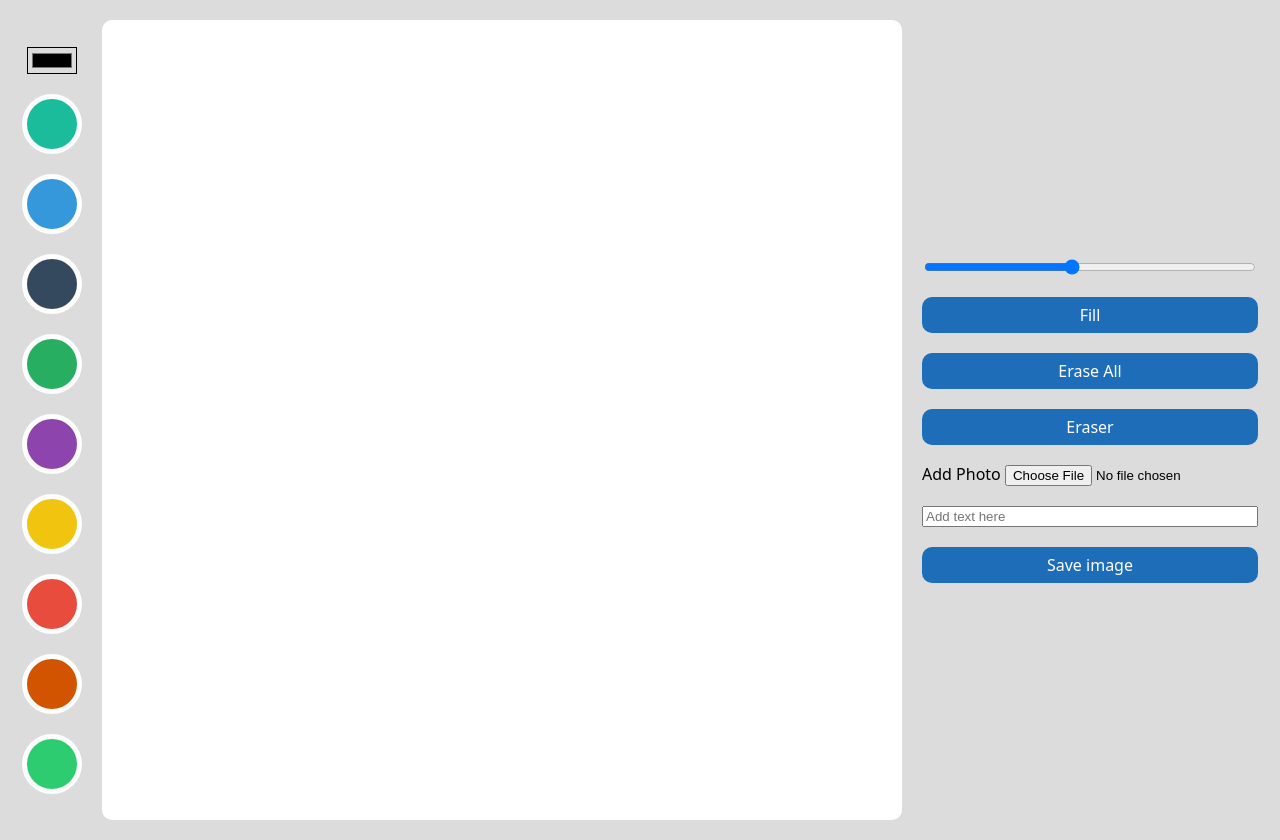
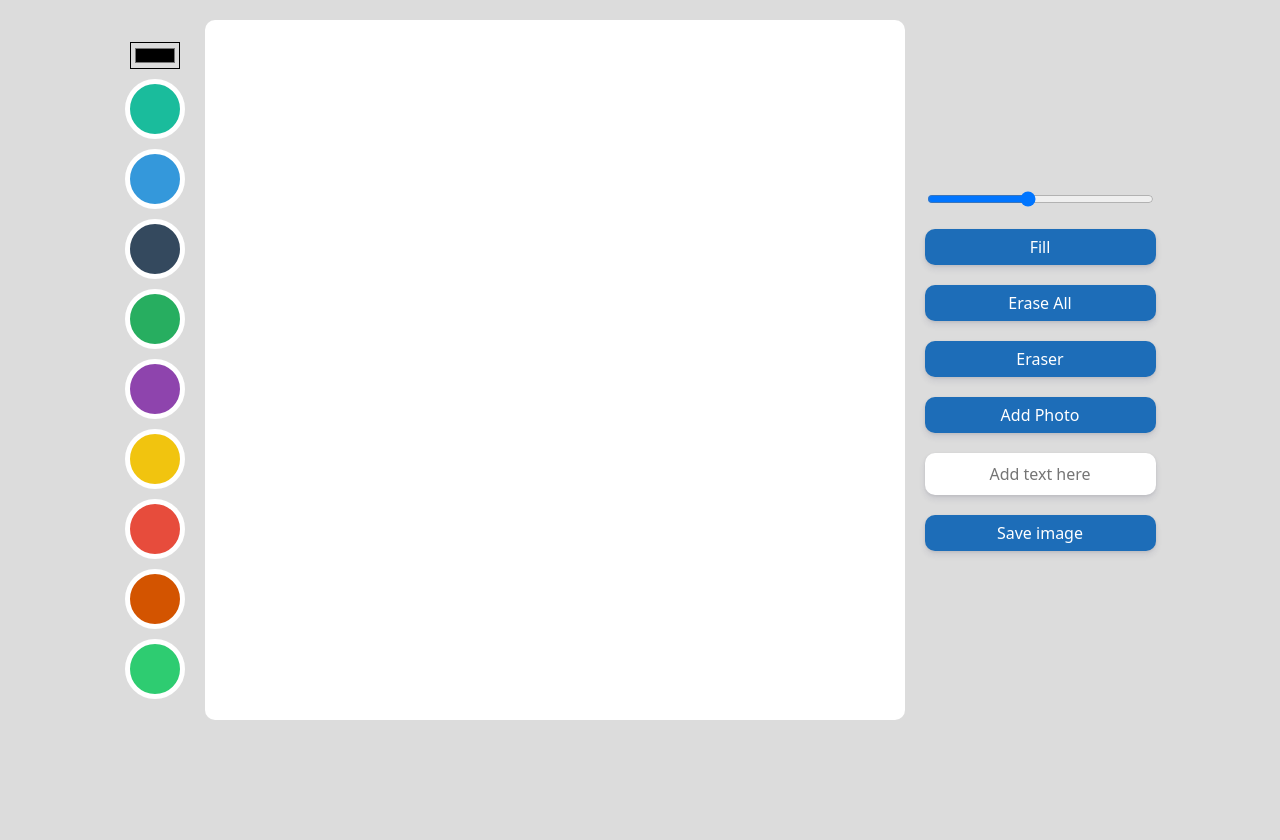
Before and after one commit to jinwoombasd/Drawing-Canvas, a plain HTML site: page index.html in a window 1280 px wide. After the commit the page ends 800 px from the top, so only its background shows below. Drawn offline with Linux system fonts and the light colour scheme.

Commit message:
Update style.css

```diff
--- a/style.css
+++ b/style.css
@@ -14,8 +14,8 @@ body {
 
 
 canvas {
-    width:800px;
-    height:800px;
+    width:700px;
+    height:700px;
     background-color: white;
     border-radius: 10px;
 }
@@ -36,7 +36,7 @@ body {
 .color-options {
     display: flex;
     flex-direction: column;
-    gap: 20px;
+    gap: 10px;
     align-items: center;
 }
 
@@ -57,7 +57,7 @@ input#color {
     background-color: gainsboro;
 }
 
-button {
+button, label {
     all:unset;
     padding: 10px 0px;
     text-align: center;
@@ -67,8 +67,23 @@ button {
     cursor: pointer;
     border-radius: 10px;
     transition: opacity linear .1s;
+    box-shadow: 0 4px 6px rgba(50, 50, 93, 0.11), 0 1px 3px rgba(0, 0, 0, 0.08);
 }
 
 button:hover {
     opacity: 0.5;
 }
+
+input#text {
+    all:unset;
+    padding: 10px 0px;
+    text-align: center;
+    border-radius: 10px;
+    font-weight: 500;
+    background-color: white;
+    box-shadow: 0 4px 6px rgba(50, 50, 93, 0.11), 0 1px 3px rgba(0, 0, 0, 0.08);
+}
+
+input#file {
+    display: none;
+}
```
